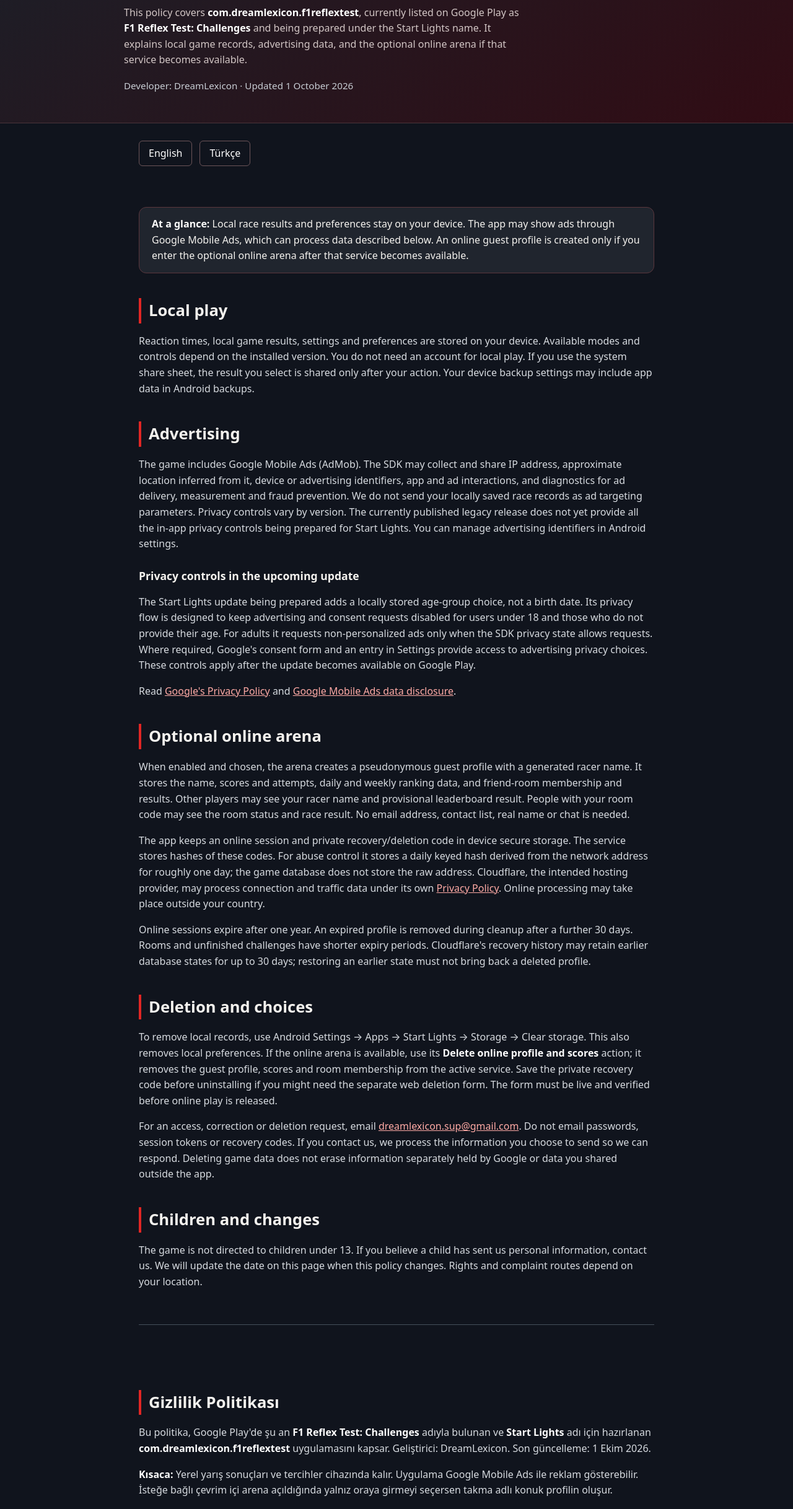
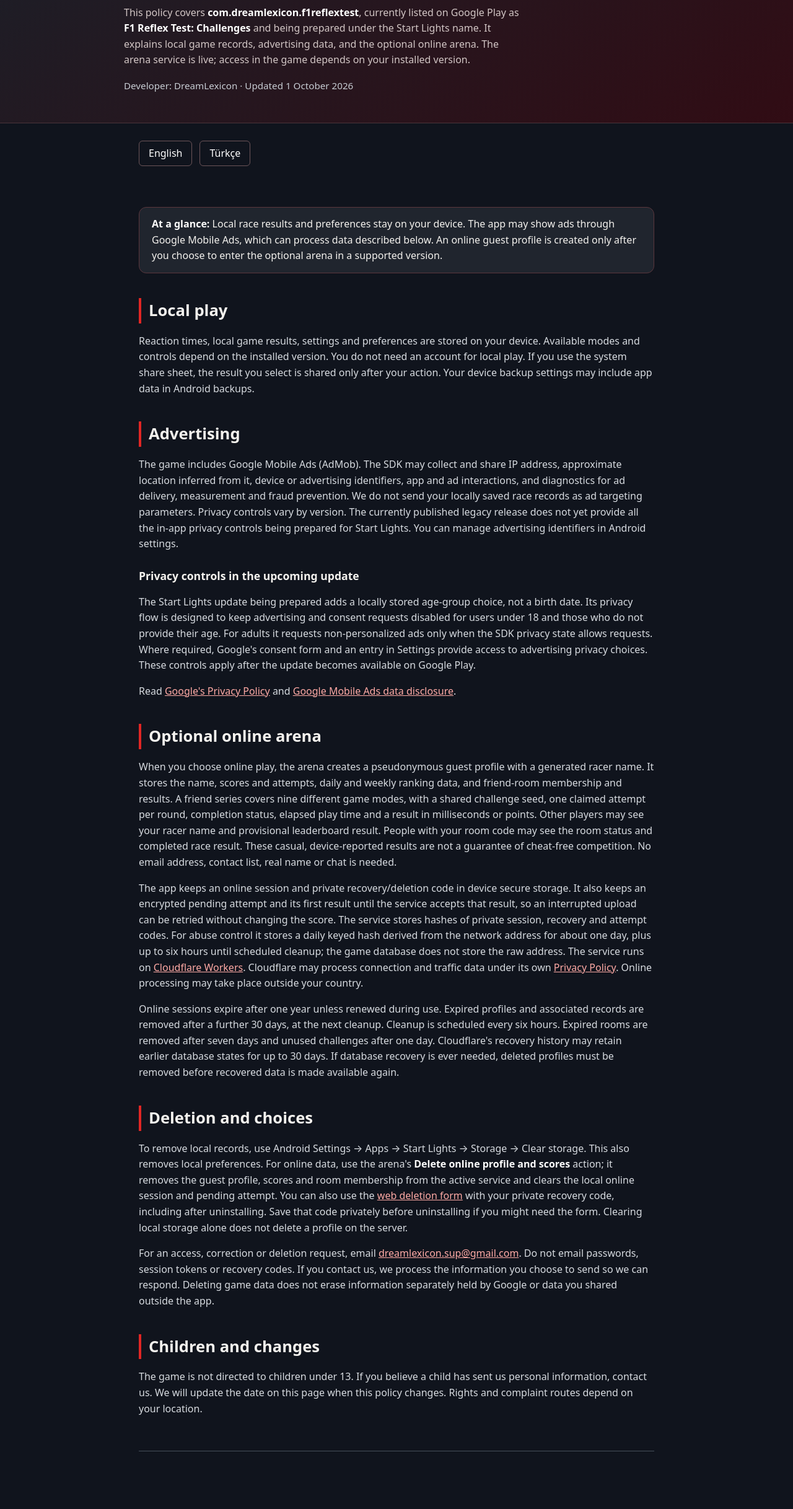
Before and after one commit to dreamlexicondev-tech/f1-reflex-test-privacy, a plain HTML site: page index.html in a window 1280 px wide. Shown: the part 205-2640 px from the top of the page at 62% size. Drawn offline with Linux system fonts and the light colour scheme.

Commit message:
Describe live nine-mode arena and encrypted result recovery
Update English and Turkish online data, retention and deletion information while retaining the published legacy release and upcoming age controls.

```diff
--- a/index.html
+++ b/index.html
@@ -21,13 +21,13 @@
 <header>
   <div class="mark" aria-hidden="true"><i></i><i></i><i></i><i></i><i></i></div>
   <h1>Start Lights<br>Privacy Policy</h1>
-  <p>This policy covers <strong>com.dreamlexicon.f1reflextest</strong>, currently listed on Google Play as <strong>F1 Reflex Test: Challenges</strong> and being prepared under the Start Lights name. It explains local game records, advertising data, and the optional online arena if that service becomes available.</p>
+  <p>This policy covers <strong>com.dreamlexicon.f1reflextest</strong>, currently listed on Google Play as <strong>F1 Reflex Test: Challenges</strong> and being prepared under the Start Lights name. It explains local game records, advertising data, and the optional online arena. The arena service is live; access in the game depends on your installed version.</p>
   <p class="meta">Developer: DreamLexicon · Updated 1 October 2026</p>
 </header>
 <main>
   <nav aria-label="Language"><a href="#english" lang="en">English</a><a href="#turkce" lang="tr">Türkçe</a></nav>
   <article id="english" lang="en">
-    <div class="summary"><strong>At a glance:</strong> Local race results and preferences stay on your device. The app may show ads through Google Mobile Ads, which can process data described below. An online guest profile is created only if you enter the optional online arena after that service becomes available.</div>
+    <div class="summary"><strong>At a glance:</strong> Local race results and preferences stay on your device. The app may show ads through Google Mobile Ads, which can process data described below. An online guest profile is created only after you choose to enter the optional arena in a supported version.</div>
     <h2>Local play</h2>
     <p>Reaction times, local game results, settings and preferences are stored on your device. Available modes and controls depend on the installed version. You do not need an account for local play. If you use the system share sheet, the result you select is shared only after your action. Your device backup settings may include app data in Android backups.</p>
     <h2>Advertising</h2>
@@ -36,11 +36,11 @@
     <p>The Start Lights update being prepared adds a locally stored age-group choice, not a birth date. Its privacy flow is designed to keep advertising and consent requests disabled for users under 18 and those who do not provide their age. For adults it requests non-personalized ads only when the SDK privacy state allows requests. Where required, Google's consent form and an entry in Settings provide access to advertising privacy choices. These controls apply after the update becomes available on Google Play.</p>
     <p>Read <a href="https://policies.google.com/privacy">Google's Privacy Policy</a> and <a href="https://developers.google.com/admob/android/privacy/play-data-disclosure">Google Mobile Ads data disclosure</a>.</p>
     <h2>Optional online arena</h2>
-    <p>When enabled and chosen, the arena creates a pseudonymous guest profile with a generated racer name. It stores the name, scores and attempts, daily and weekly ranking data, and friend-room membership and results. Other players may see your racer name and provisional leaderboard result. People with your room code may see the room status and race result. No email address, contact list, real name or chat is needed.</p>
-    <p>The app keeps an online session and private recovery/deletion code in device secure storage. The service stores hashes of these codes. For abuse control it stores a daily keyed hash derived from the network address for roughly one day; the game database does not store the raw address. Cloudflare, the intended hosting provider, may process connection and traffic data under its own <a href="https://www.cloudflare.com/privacypolicy/">Privacy Policy</a>. Online processing may take place outside your country.</p>
-    <p>Online sessions expire after one year. An expired profile is removed during cleanup after a further 30 days. Rooms and unfinished challenges have shorter expiry periods. Cloudflare's recovery history may retain earlier database states for up to 30 days; restoring an earlier state must not bring back a deleted profile.</p>
+    <p>When you choose online play, the arena creates a pseudonymous guest profile with a generated racer name. It stores the name, scores and attempts, daily and weekly ranking data, and friend-room membership and results. A friend series covers nine different game modes, with a shared challenge seed, one claimed attempt per round, completion status, elapsed play time and a result in milliseconds or points. Other players may see your racer name and provisional leaderboard result. People with your room code may see the room status and completed race result. These casual, device-reported results are not a guarantee of cheat-free competition. No email address, contact list, real name or chat is needed.</p>
+    <p>The app keeps an online session and private recovery/deletion code in device secure storage. It also keeps an encrypted pending attempt and its first result until the service accepts that result, so an interrupted upload can be retried without changing the score. The service stores hashes of private session, recovery and attempt codes. For abuse control it stores a daily keyed hash derived from the network address for about one day, plus up to six hours until scheduled cleanup; the game database does not store the raw address. The service runs on <a href="https://start-lights-arena.start-lights-arena-worker.workers.dev/health/live">Cloudflare Workers</a>. Cloudflare may process connection and traffic data under its own <a href="https://www.cloudflare.com/privacypolicy/">Privacy Policy</a>. Online processing may take place outside your country.</p>
+    <p>Online sessions expire after one year unless renewed during use. Expired profiles and associated records are removed after a further 30 days, at the next cleanup. Cleanup is scheduled every six hours. Expired rooms are removed after seven days and unused challenges after one day. Cloudflare's recovery history may retain earlier database states for up to 30 days. If database recovery is ever needed, deleted profiles must be removed before recovered data is made available again.</p>
     <h2>Deletion and choices</h2>
-    <p>To remove local records, use Android Settings → Apps → Start Lights → Storage → Clear storage. This also removes local preferences. If the online arena is available, use its <strong>Delete online profile and scores</strong> action; it removes the guest profile, scores and room membership from the active service. Save the private recovery code before uninstalling if you might need the separate web deletion form. The form must be live and verified before online play is released.</p>
+    <p>To remove local records, use Android Settings → Apps → Start Lights → Storage → Clear storage. This also removes local preferences. For online data, use the arena's <strong>Delete online profile and scores</strong> action; it removes the guest profile, scores and room membership from the active service and clears the local online session and pending attempt. You can also use the <a href="https://start-lights-arena.start-lights-arena-worker.workers.dev/delete-account">web deletion form</a> with your private recovery code, including after uninstalling. Save that code privately before uninstalling if you might need the form. Clearing local storage alone does not delete a profile on the server.</p>
     <p>For an access, correction or deletion request, email <a href="mailto:dreamlexicon.sup@gmail.com?subject=Start%20Lights%20privacy%20request">dreamlexicon.sup@gmail.com</a>. Do not email passwords, session tokens or recovery codes. If you contact us, we process the information you choose to send so we can respond. Deleting game data does not erase information separately held by Google or data you shared outside the app.</p>
     <h2>Children and changes</h2>
     <p>The game is not directed to children under 13. If you believe a child has sent us personal information, contact us. We will update the date on this page when this policy changes. Rights and complaint routes depend on your location.</p>
@@ -49,7 +49,7 @@
   <article id="turkce" lang="tr">
     <h2>Gizlilik Politikası</h2>
     <p>Bu politika, Google Play'de şu an <strong>F1 Reflex Test: Challenges</strong> adıyla bulunan ve <strong>Start Lights</strong> adı için hazırlanan <strong>com.dreamlexicon.f1reflextest</strong> uygulamasını kapsar. Geliştirici: DreamLexicon. Son güncelleme: 1 Ekim 2026.</p>
-    <p><strong>Kısaca:</strong> Yerel yarış sonuçları ve tercihler cihazında kalır. Uygulama Google Mobile Ads ile reklam gösterebilir. İsteğe bağlı çevrim içi arena açıldığında yalnız oraya girmeyi seçersen takma adlı konuk profilin oluşur.</p>
+    <p><strong>Kısaca:</strong> Yerel yarış sonuçları ve tercihler cihazında kalır. Uygulama Google Mobile Ads ile reklam gösterebilir. Arena hizmeti canlıdır; oyundan erişim yüklü sürüme bağlıdır. Destekleyen sürümde yalnız çevrim içi arenaya girmeyi seçersen takma adlı konuk profilin oluşur.</p>
     <h3>Yerel oyun</h3>
     <p>Tepki süreleri, yerel oyun sonuçları ve ayarlar cihazında saklanır. Kullanabildiğin modlar ve kontroller yüklü sürüme göre değişir. Yerel oyun için hesap gerekmez. Paylaşım menüsü ancak sen sonucu paylaşmayı seçersen açılır. Android yedekleme ayarların uygulama verilerini yedekleyebilir.</p>
     <h3>Reklamlar</h3>
@@ -58,11 +58,11 @@
     <p>Hazırlanan Start Lights güncellemesi, doğum tarihi yerine cihazda saklanan bir yaş grubu seçimi ekler. Gizlilik akışı, 18 yaş altındaki ve yaşını belirtmeyen kullanıcılar için reklam ve izin isteklerini kapalı tutacak şekilde hazırlanır. Yetişkinler için yalnız SDK'nın gizlilik durumu izin verdiğinde kişiselleştirilmemiş reklam istenir. Gerekli bölgelerde Google izin formu ve Ayarlar'daki seçenek reklam gizliliği tercihlerine erişim sağlar. Bu kontroller güncelleme Google Play'de kullanıma sunulduktan sonra geçerli olur.</p>
     <p>İlgili belgeler: <a href="https://policies.google.com/privacy">Google Gizlilik Politikası</a> ve <a href="https://developers.google.com/admob/android/privacy/play-data-disclosure">Google Mobile Ads veri açıklaması</a>.</p>
     <h3>İsteğe bağlı çevrim içi arena</h3>
-    <p>Etkinleştirildiğinde arenayı seçersen oluşturulan yarışçı adı, skorlar, denemeler, günlük ve haftalık sıralama verileri ile arkadaş odası durumu ve sonuçları saklanır. Diğer oyuncular yarışçı adını ve geçici sıralama sonucunu görebilir; oda kodunu bilenler oda durumunu ve yarış sonucunu görebilir. E-posta, rehber, gerçek ad veya sohbet gerekmez.</p>
-    <p>Çevrim içi oturum ve özel kurtarma/silme kodu cihazın güvenli saklama alanında tutulur; sunucuda bunların karmaları saklanır. Kötüye kullanımı azaltmak için bağlantı adresinden türetilen günlük anahtarlı karma yaklaşık bir gün tutulur. Oyun veritabanında ham adres tutulmaz. Planlanan barındırma sağlayıcısı Cloudflare bağlantı verilerini kendi <a href="https://www.cloudflare.com/privacypolicy/">gizlilik politikasına</a> göre işleyebilir; veriler ülken dışında işlenebilir.</p>
-    <p>Çevrim içi oturumlar bir yıl sonra sona erer; süresi dolan profiller sonraki 30 günlük temizlikte kaldırılır. Odalar ve tamamlanmamış görevler daha kısa sürede temizlenir. Kurtarma geçmişinde eski veritabanı durumları 30 güne kadar kalabilir; bir geri yükleme, silinmiş profili geri getirmemelidir.</p>
+    <p>Çevrim içi oyunu seçersen oluşturulan yarışçı adı, skorlar, denemeler, günlük ve haftalık sıralama verileri ile arkadaş odası durumu ve sonuçları saklanır. Arkadaş serisi dokuz farklı modu kapsar; ortak görev tohumu, tur başına tek başlatılmış deneme, bitirme durumu, oynama süresi ve milisaniye ya da puan sonucu tutulur. Diğer oyuncular yarışçı adını ve geçici sıralama sonucunu görebilir; oda kodunu bilenler oda durumunu ve tamamlanan yarış sonucunu görebilir. Cihazın bildirdiği bu gündelik rekabet sonuçları hilesiz yarış garantisi değildir. E-posta, rehber, gerçek ad veya sohbet gerekmez.</p>
+    <p>Çevrim içi oturum ve özel kurtarma/silme kodu cihazın güvenli saklama alanında tutulur. Kesilen yüklemeyi skoru değiştirmeden yeniden göndermek için bekleyen deneme ve ilk sonucu, sunucu kabul edene kadar şifreli tutulur. Sunucuda özel oturum, kurtarma ve deneme kodlarının karmaları saklanır. Kötüye kullanımı azaltmak için bağlantı adresinden türetilen günlük anahtarlı karma yaklaşık bir gün ve sonraki planlı temizliğe kadar en fazla altı saat daha tutulur. Oyun veritabanında ham adres tutulmaz. Hizmet <a href="https://start-lights-arena.start-lights-arena-worker.workers.dev/health/live">Cloudflare Workers</a> üzerinde çalışır. Cloudflare bağlantı verilerini kendi <a href="https://www.cloudflare.com/privacypolicy/">gizlilik politikasına</a> göre işleyebilir; veriler ülken dışında işlenebilir.</p>
+    <p>Çevrim içi oturumlar kullanımda yenilenmedikçe bir yıl sonra sona erer. Süresi dolan profiller ve bağlı kayıtlar 30 gün daha geçtikten sonraki temizlikte kaldırılır. Temizlik altı saatte bir planlanır; süresi dolan odalar yedi gün, kullanılmamış görevler bir gün sonra kaldırılır. Cloudflare kurtarma geçmişinde eski veritabanı durumları 30 güne kadar kalabilir. Veritabanı kurtarması gerekirse, silinmiş profiller kurtarılan veriler yeniden kullanıma açılmadan önce kaldırılmalıdır.</p>
     <h3>Silme ve iletişim</h3>
-    <p>Yerel kayıtları silmek için Android Ayarlar → Uygulamalar → Start Lights → Depolama → Verileri temizle yolunu kullan. Bu işlem yerel tercihleri de kaldırır. Çevrim içi arena açıldığında <strong>Çevrim içi profili ve skorları sil</strong> işlemi aktif hizmetteki profili, skorları ve oda üyeliğini kaldırır. Uygulamayı kaldırmadan önce ayrı web silme formunu kullanmak isteyebileceksen özel kurtarma kodunu sakla. Çevrim içi sürüm yayımlanmadan önce bu form çalışır durumda doğrulanacaktır.</p>
+    <p>Yerel kayıtları silmek için Android Ayarlar → Uygulamalar → Start Lights → Depolama → Verileri temizle yolunu kullan. Bu işlem yerel tercihleri de kaldırır. Çevrim içi arenadaki <strong>Çevrim içi profili ve skorları sil</strong> işlemi aktif hizmetteki profili, skorları ve oda üyeliğini, cihazdaki çevrim içi oturumu ve bekleyen denemeyi kaldırır. Uygulamayı kaldırdıktan sonra da özel kurtarma kodunla <a href="https://start-lights-arena.start-lights-arena-worker.workers.dev/delete-account">web silme formunu</a> kullanabilirsin. Formu kullanmak isteyebileceksen kodunu kaldırmadan önce özel olarak sakla. Yalnız cihazdaki verileri temizlemek sunucudaki profili silmez.</p>
     <p>Erişim, düzeltme veya silme isteği için <a href="mailto:dreamlexicon.sup@gmail.com?subject=Start%20Lights%20gizlilik%20istegi">dreamlexicon.sup@gmail.com</a> adresine yaz. Şifre, oturum anahtarı veya kurtarma kodu gönderme. Bize yazarsan yanıt vermek için paylaştığın bilgileri işleriz. Oyun verilerini silmek, Google'ın ayrı tuttuğu veya uygulama dışında paylaştığın bilgileri silmez.</p>
     <h3>Çocuklar ve güncellemeler</h3>
     <p>Oyun 13 yaş altındaki çocuklara yönelik değildir. Bir çocuğun bize kişisel bilgi gönderdiğini düşünüyorsan iletişime geç. Politika değiştiğinde bu sayfanın tarihini güncelleriz. Haklar ve şikâyet yolları bulunduğun yere göre değişir.</p>
```
